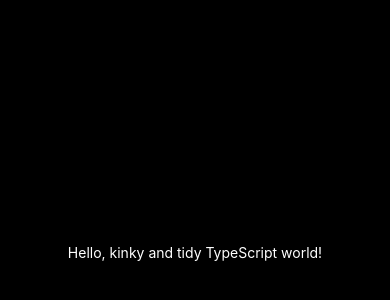
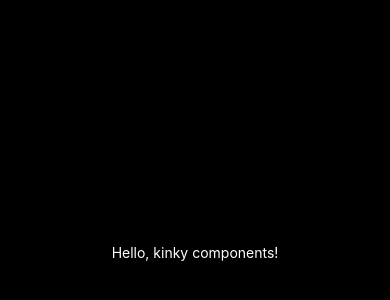
Before and after one commit to Stack-in-a-box/fetgo, a React Native app: screen / in a window 390 px wide. Shown: the part 170-470 px from the top of the page. Built offline with nearby package versions, Linux system fonts and the light colour scheme.

Commit message:
Create a placeholder login page view

```diff
--- a/App.tsx
+++ b/App.tsx
@@ -1,25 +1,11 @@
+import LoginView from "views/LoginView";
 import React from "react";
 import { Component } from "react";
-import { StyleSheet, Text, View } from "react-native";
 
 export default class App extends Component {
     render() {
         return (
-            <View style={styles.container}>
-                <Text style={styles.text}>Hello, kinky and tidy TypeScript world!</Text>
-            </View>
+            <LoginView />
         );
     }
 }
-
-const styles = StyleSheet.create({
-    container: {
-        flex: 1,
-        alignItems: "center",
-        justifyContent: "center",
-        backgroundColor: "black"
-    },
-    text: {
-        color: "white"
-    }
-});
--- a/tsconfig.json
+++ b/tsconfig.json
@@ -40,7 +40,7 @@
 
     /* Module Resolution Options */
     // "moduleResolution": "node",            /* Specify module resolution strategy: 'node' (Node.js) or 'classic' (TypeScript pre-1.6). */
-    "baseUrl": "./",                          /* Base directory to resolve non-absolute module names. */
+    "baseUrl": ".",                           /* Base directory to resolve non-absolute module names. */
     // "paths": {},                           /* A series of entries which re-map imports to lookup locations relative to the 'baseUrl'. */
     // "rootDirs": [],                        /* List of root folders whose combined content represents the structure of the project at runtime. */
     // "typeRoots": [],                       /* List of folders to include type definitions from. */
--- /dev/null
+++ b/views/LoginView.tsx
@@ -0,0 +1,25 @@
+import React from "react";
+import { Component } from "react";
+import { StyleSheet, Text, View } from "react-native";
+
+export default class LoginView extends Component {
+    render() {
+        return (
+            <View style={styles.container}>
+                <Text style={styles.text}>Hello, kinky components!</Text>
+            </View>
+        );
+    }
+}
+
+const styles = StyleSheet.create({
+    container: {
+        flex: 1,
+        alignItems: "center",
+        justifyContent: "center",
+        backgroundColor: "black"
+    },
+    text: {
+        color: "white"
+    }
+});
--- /dev/null
+++ b/views/package.json
@@ -0,0 +1,3 @@
+{
+    "name": "views"
+}
```
